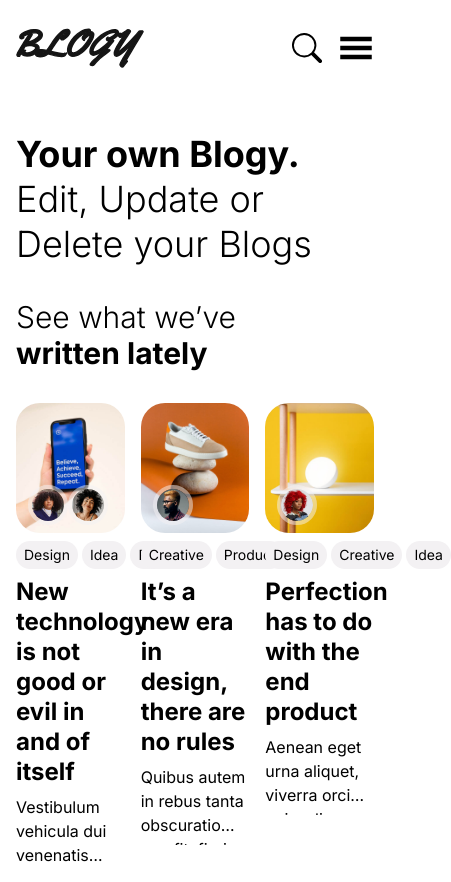
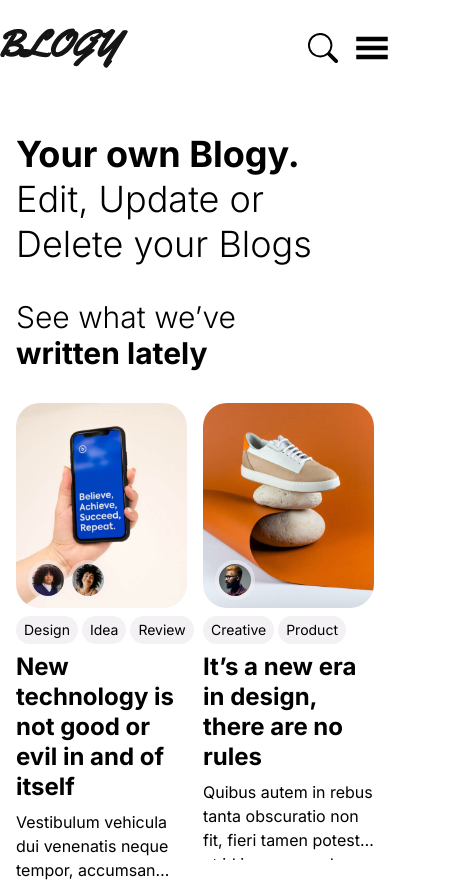
Before and after one commit to hxncodes/NEXTJS-BLOGY, a Next.js app: page /blog in a window 390 px wide. Shown: the top 882 px of the page, 451 px wide, since content can reach past the window. Built offline with nearby package versions, Linux system fonts and the light colour scheme.

Commit message:
minor bugs removed

```diff
--- a/app/globals.css
+++ b/app/globals.css
@@ -21,7 +21,7 @@
 @layer utilities {
 
   .main-container {
-      @apply w-full mx-auto px-4 sm:px-14
+      @apply max-w-[1320px] w-full mx-auto px-4 sm:px-14 overflow-x-hidden
   }
 
   .btn {@apply py-2 px-5 rounded-3xl font-medium}
--- a/app/page.tsx
+++ b/app/page.tsx
@@ -14,8 +14,8 @@ export default function Home() {
   return (
     <main>
       <SearchBox show={searchOpen} onClose={setSearchOpen} />
-      <Navbar onClick={() => setSearchOpen(true)} />
       <div className="main-container">
+        <Navbar onClick={() => setSearchOpen(true)} />
         <Hero />
         <Stories />
         <LatestBlogs />
--- a/components/Card.tsx
+++ b/components/Card.tsx
@@ -4,7 +4,7 @@ import Link from "next/link";
 import { StaticImport } from "next/dist/shared/lib/get-img-props";
 
 interface Props {
-  title: string;
+  title?: string;
   description?: string;
   imageURL: string;
   tags?: string[];
--- a/components/LatestBlogs.tsx
+++ b/components/LatestBlogs.tsx
@@ -26,7 +26,7 @@ const LatestBlogs = () => {
           </p>
         </div>
       </div>
-      <div className="grid grid-cols-3 gap-4">
+      <div className="grid grid-cols-2 md:grid-cols-3 gap-4">
         {blogs.map((blog) => (
           <Card
             key={blog.id}
--- a/components/Navbar.tsx
+++ b/components/Navbar.tsx
@@ -18,7 +18,7 @@ const Navbar = ({ onClick }: Props) => {
   const [isOpen, setIsOpen] = useState(false);
   const [isLogIn, setLogin] = useState(false);
   return (
-    <nav className="main-container flex items-center justify-between flex-wrap pt-7">
+    <nav className="flex items-center justify-between flex-wrap pt-7">
       <div className="mr-6 lg:mr-72">
         <Logo />
       </div>
--- a/components/RecomendedSection.tsx
+++ b/components/RecomendedSection.tsx
@@ -12,7 +12,6 @@ const RecomendedSection = () => {
         {blogs.map((blog) => (
           <Card
             key={blog.id}
-            title={blog.title}
             imageURL={blog.imageURL}
             tags={blog.tags}
             authors={blog.authors}
--- a/components/SearchBox.tsx
+++ b/components/SearchBox.tsx
@@ -11,8 +11,9 @@ const SearchBox = ({ show, onClose }: Props) => {
   return (
     <div
       style={{ transform: show ? "translateY(0%)" : "translateY(-200%)" }}
-      className="flex w-full h-full items-center flex-col bg-gray-900 bg-opacity-75 fixed top-0 z-10 transition-all duration-500"
+      className="transition-all duration-500 overflow-x-hidden w-full flex h-full items-center flex-col bg-gray-900 bg-opacity-75 z-10 fixed top-0  "
     >
+      <div className="">
         <div className="flex w-full items-center justify-between h-28 md:h-36 px-5 bg-white">
           <div className="flex flex-col w-[95%]">
             <input
@@ -35,6 +36,7 @@ const SearchBox = ({ show, onClose }: Props) => {
           </button>
         </div>
       </div>
+    </div>
   );
 };
 
```
Also changed, not shown: 1 other file (tests, documents, lock files or other folders). Lines whose indentation alone changed are shown as unchanged.
